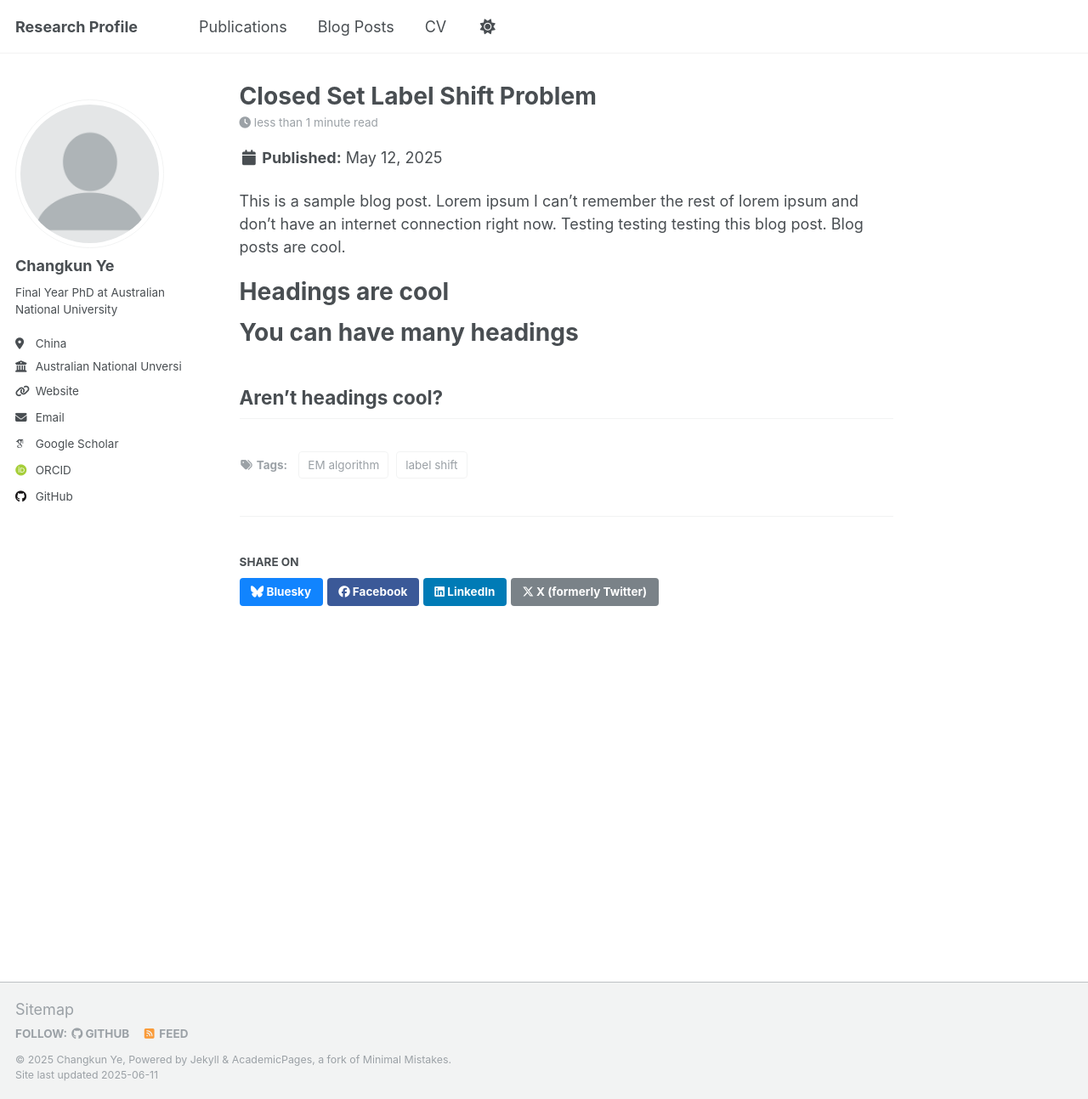
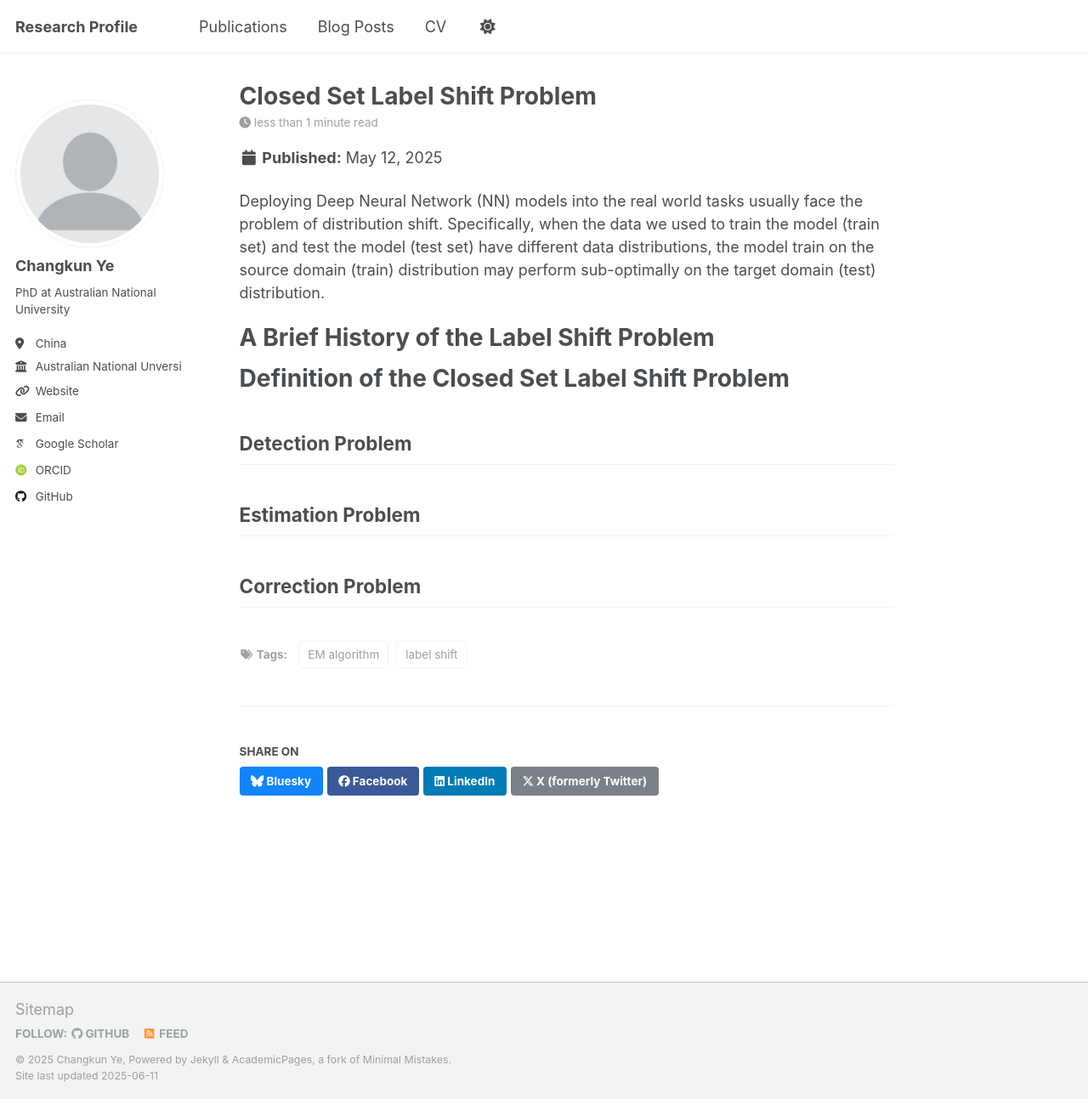
Before and after one commit to ChangkunYe/changkun.github.io, a Jekyll site: the page built from _posts/2025/2025-05-12-label_shift.md, in a window 1280 px wide and 1293 px high. Shown: the whole window at 85% size. Built offline with Jekyll 4.4.1, drawn with Linux system fonts in a browser that asks for light colours; some web fonts are replaced.

Commit message:
minor adjustment

```diff
--- a/_config.yml
+++ b/_config.yml
@@ -25,7 +25,7 @@ author:
   avatar           : "profile.png"
   name             : "Changkun Ye"
   pronouns         : #
-  bio              : "Final Year PhD at Australian National University"
+  bio              : "PhD at Australian National University"
   location         : "China"
   employer         : "Australian National Unversity"
   uri              : "https://github.com/ChangkunYe"
--- a/_posts/2025/2025-05-12-label_shift.md
+++ b/_posts/2025/2025-05-12-label_shift.md
@@ -7,13 +7,21 @@ tags:
   - EM algorithm
 ---
 
-This is a sample blog post. Lorem ipsum I can't remember the rest of lorem ipsum and don't have an internet connection right now. Testing testing testing this blog post. Blog posts are cool.
+Deploying Deep Neural Network (NN) models into the real world tasks usually face the problem of distribution shift. Specifically, when the data we used to train the model (train set) and test the model (test set) have different data distributions, the model train on the source domain (train) distribution may perform sub-optimally on the target domain (test) distribution.
 
-Headings are cool
+
+A Brief History of the Label Shift Problem
 ======
 
-You can have many headings
+Definition of the Closed Set Label Shift Problem
 ======
 
-Aren't headings cool?
+
+Detection Problem
 ------
+
+Estimation Problem
+------
+
+Correction Problem
+------
```
